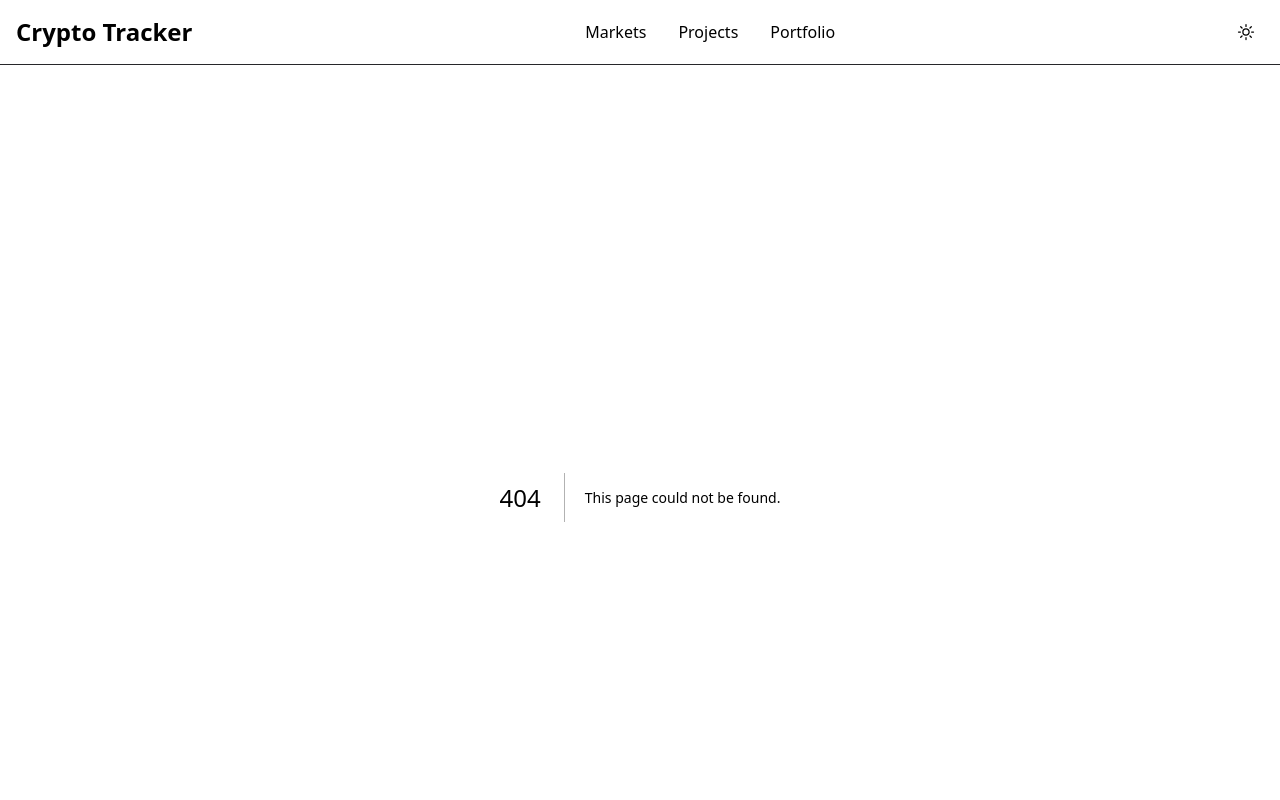
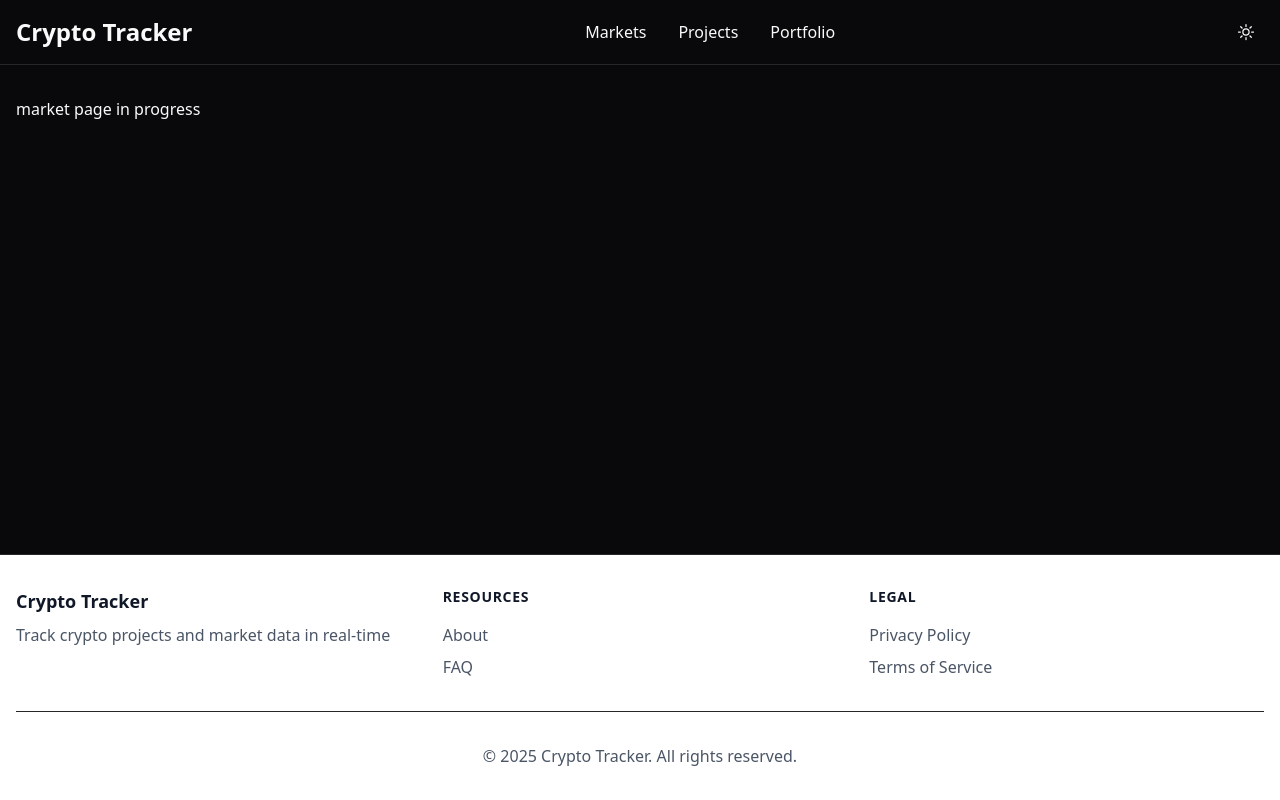
Before and after one commit to Demoivre02/crypto-tracker, a Next.js app: page /markets in a window 1280 px wide. Before the commit this address had no page. Shown: the top 800 px of the page. Built offline with nearby package versions, Linux system fonts and the light colour scheme.

Commit message:
add pages

```diff
--- /dev/null
+++ b/src/app/markets/page.tsx
@@ -0,0 +1,7 @@
+"use client"
+
+export default function Markets() {
+  return (
+    <div>market page in progress</div>
+  )
+}
--- /dev/null
+++ b/src/app/portfolio/page.tsx
@@ -0,0 +1,7 @@
+
+
+export default function page() {
+  return (
+    <div>portfolio in progress</div>
+  )
+}
```
